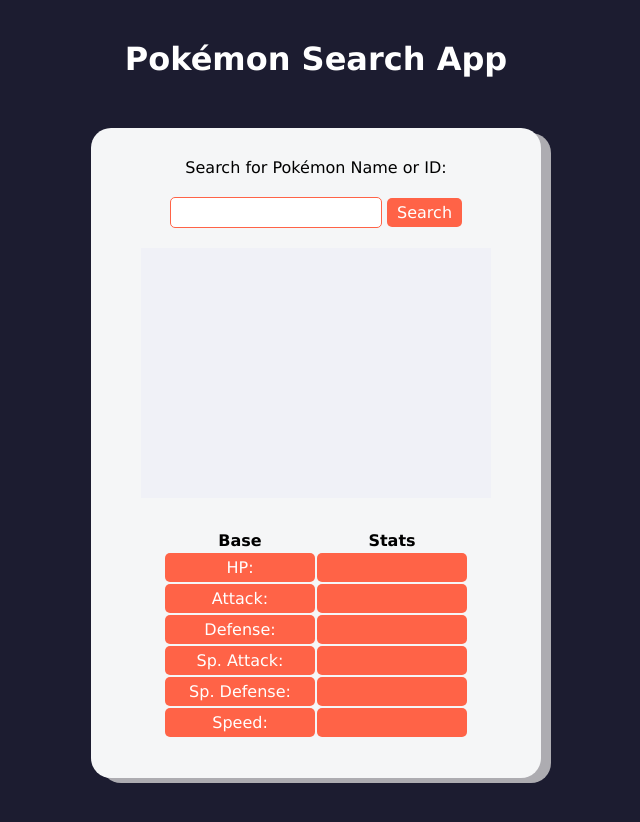
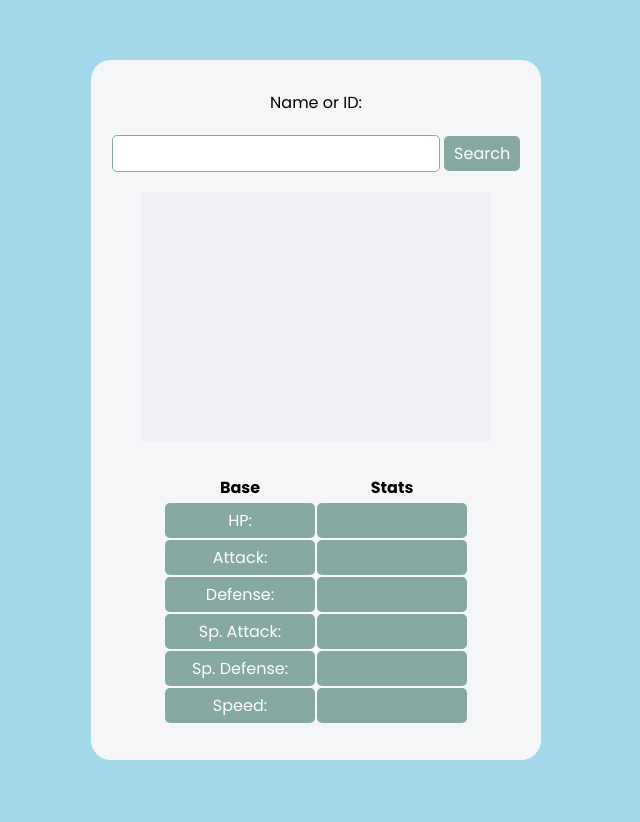
Before and after one commit to dkim2448/pokemon-search-application, a plain HTML site: page index.html in a window 1280 px wide. Shown: the whole page, without its empty margins (324-964 px from the left). Drawn offline with Linux system fonts and the light colour scheme.

Commit message:
Add files via upload

```diff
--- a/index.html
+++ b/index.html
@@ -5,18 +5,16 @@
     <meta name="viewport" content="width=device-width, initial-scale=1.0">
     <title>Pokémon Search App</title>
     <link rel="stylesheet" href="styles.css">
+    <link rel="preconnect" href="https://fonts.googleapis.com">
+    <link rel="preconnect" href="https://fonts.gstatic.com" crossorigin>
+    <link href="https://fonts.googleapis.com/css2?family=Poppins:ital,wght@0,100;0,200;0,300;0,400;0,500;0,600;0,700;0,800;0,900;1,100;1,200;1,300;1,400;1,500;1,600;1,700;1,800;1,900&display=swap"
+    rel="stylesheet">
 </head>
 <body>
 
-    <!-- <input type=text id="pokemonName" placeholder="Enter Pokemon name">
-    <button onclick="fetchData()">Fetch Pokemon</button><br>
-    <img src="" alt="Pokemon Sprite" id="pokemonSprite" style="display: none"> -->
-
-    <h1 id="title">Pokémon Search App</h1>
-
     <div class="container">
 
-        <p id="search-title">Search for Pokémon Name or ID:</p>
+        <p id="search-title">Name or ID:</p>
         <input id="search-input" required>
         <button id="search-button">Search</button>
 
--- a/styles.css
+++ b/styles.css
@@ -7,28 +7,24 @@
 * {
     margin: 0;
     box-sizing: border-box;
-    font-family: Verdana, Geneva, Tahoma, sans-serif;
+    font-family: Poppins;
 }
 
 body{
     text-align: center;
-    background-color: #1c1c30;
+    background-color: #a4d9eb;
     color: white;
-}
-
-#title {
-    margin-top: 40px;
 }
 
 .container {
     padding: 10px;
     width: 450px;
-    height: 650px;
-    margin: 50px auto;
+    height: 700px;
+    margin: 60px auto;
     background-color: #f5f6f7;
     color: black;
     border-radius: 20px;
-    box-shadow: 10px 5px #adacb1;
+    /* box-shadow: 10px 5px #adacb1; */
 }
 
 #search-title {
@@ -44,12 +40,12 @@ body{
 }
 
 #search-input {
-    border: 1px solid tomato;
+    border: 1px solid #86aaa2;
 }
 
 #search-button {
     padding: 5px 10px;
-    background-color: tomato;
+    background-color: #86aaa2;
     color: white;
 }
 
@@ -85,6 +81,7 @@ body{
 
 #types {
     display: flex;
+    color: white;
 }
 
 #single-type {
@@ -100,7 +97,7 @@ table {
 td {
     width: 150px;
     text-align: center;
-    background-color: tomato;
+    background-color: #86aaa2;
     color: white;
     border-radius: 5px;
     padding: 5px;
```
Also changed, not shown: script.js (+3 -8 lines).
